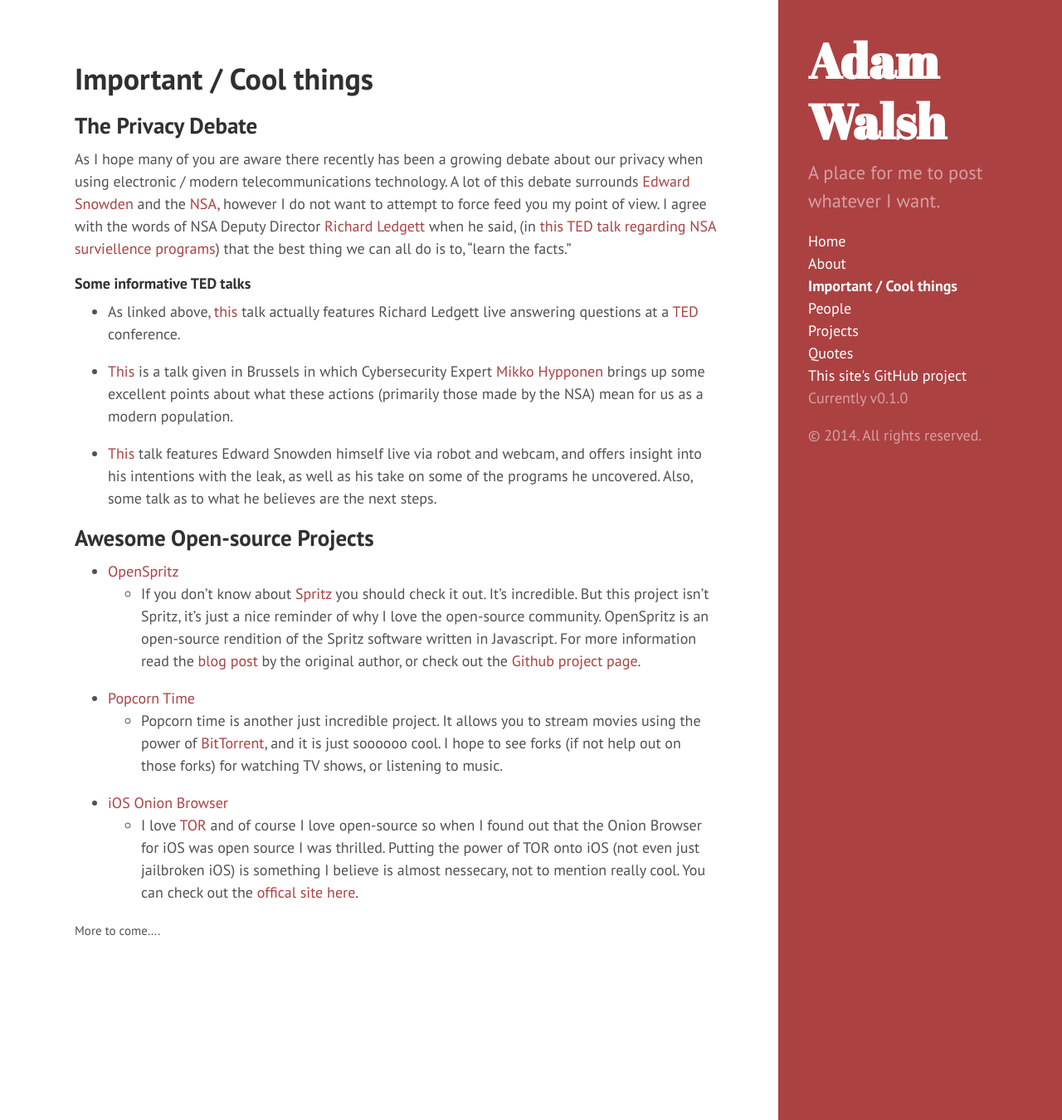
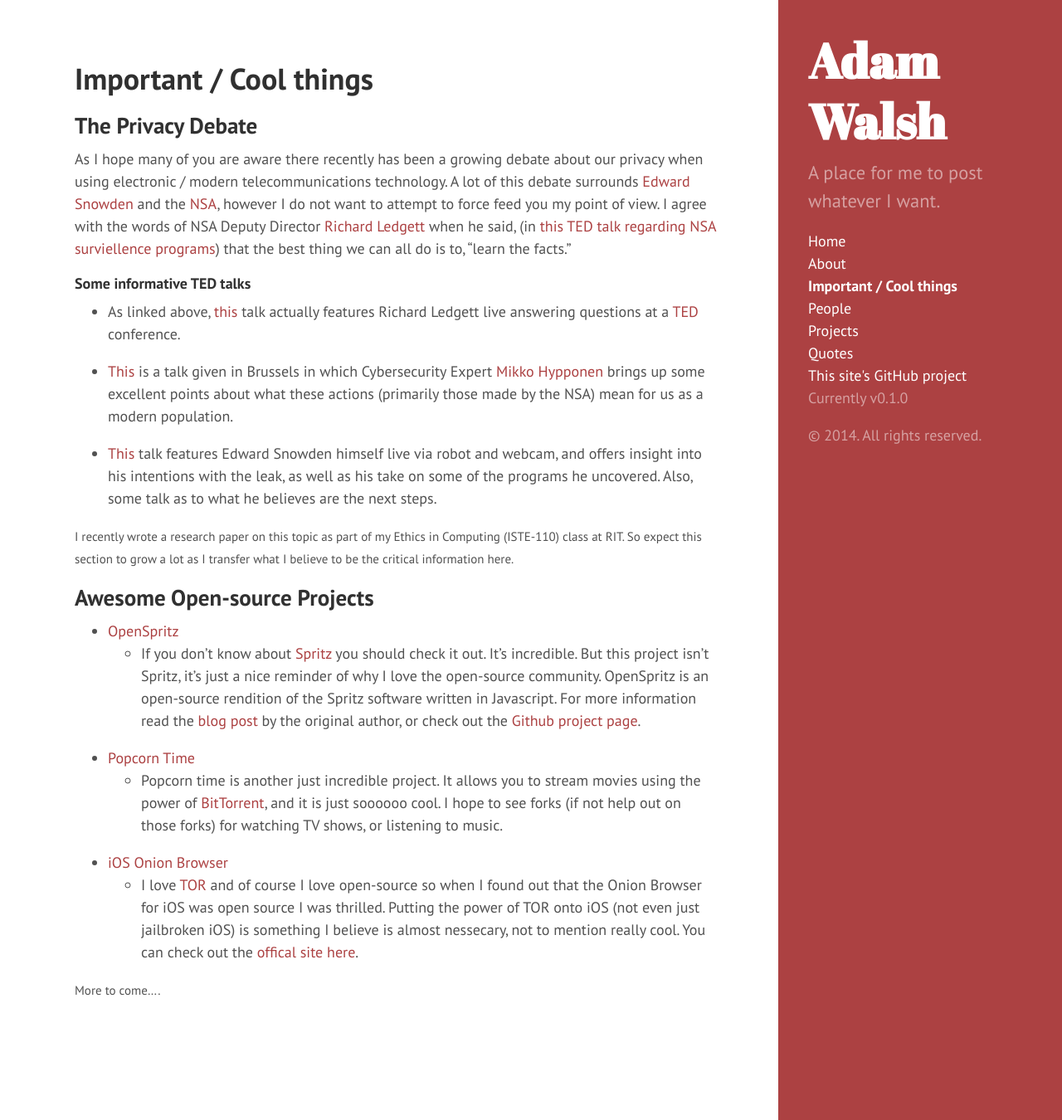
Before and after one commit to walshie4/walshie4.github.io, a Jekyll site: the page built from info.md, in a window 1280 px wide and 1350 px high. Shown: the whole window at 83% size. Built offline with Jekyll 4.4.1, drawn with Linux system fonts in a browser that asks for light colours; Markdown is read by kramdown in place of the engine named in the settings.

Commit message:
Added note about NSA info

```diff
--- a/info.md
+++ b/info.md
@@ -24,6 +24,10 @@
  himself live via robot and webcam, and offers insight into his intentions with the leak, as well as his take on
  some of the programs he uncovered. Also, some talk as to what he believes are the next steps.
 
+<small>I recently wrote a research paper on this topic as part of my Ethics in Computing (ISTE-110) class at RIT. So expect
+this section to grow a lot as I transfer what I believe to be the critical information here.</small>
+
+
 ##Awesome Open-source Projects
 * [OpenSpritz](https://github.com/Miserlou/OpenSpritz)
     * If you don't know about [Spritz](http://www.spritzinc.com/) you should check it out. It's incredible. But this project
```
